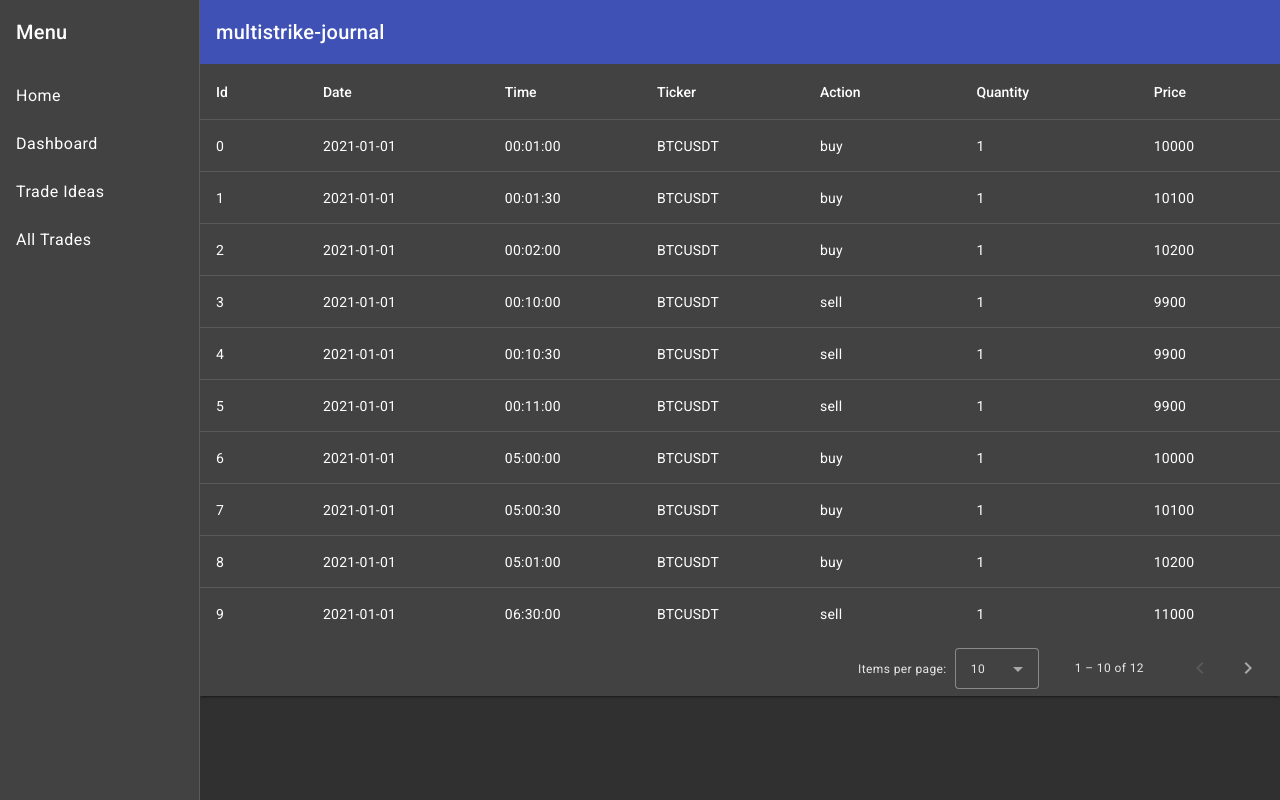
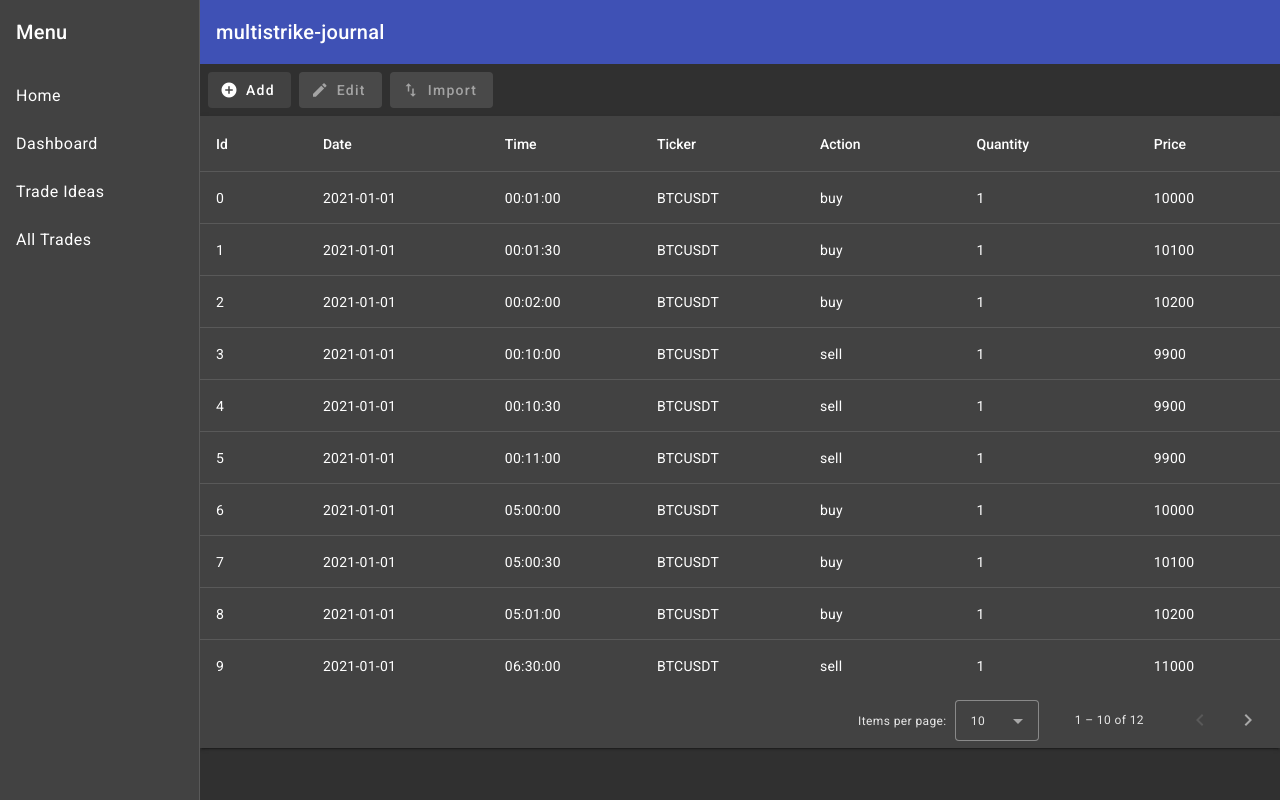
Before and after one commit to cmdellinger/multistrike-trade-journal, an Angular app: page /all_trades in a window 1280 px wide. Built offline with nearby package versions, Linux system fonts and the light colour scheme.

Commit message:
added "Add", "Edit", and "Import" buttons to "All Trades" page

```diff
--- a/src/app/all-trades-table/all-trades-table.component.css
+++ b/src/app/all-trades-table/all-trades-table.component.css
@@ -1,3 +1,34 @@
 .full-width-table {
   width: 100%;
 }
+
+section {
+  display: table;
+}
+
+.button-row {
+  display: table-cell;
+  max-width: 600px;
+  padding-left: 8px;
+}
+
+.button-row .mat-mdc-button-base {
+  margin: 8px 8px 8px 0;
+}
+
+.flex-container {
+  display: flex;
+  justify-content: space-between;
+  flex-wrap: wrap;
+}
+
+.button-container {
+  display: flex;
+  justify-content: center;
+  width: 120px;
+}
+
+.center-svg {
+  margin-left: auto;
+  margin-right: auto;
+}
--- a/src/app/all-trades-table/all-trades-table.component.html
+++ b/src/app/all-trades-table/all-trades-table.component.html
@@ -1,3 +1,20 @@
+<section>
+  <div class="button-row">
+    <button mat-flat-button>
+      Add
+      <mat-icon class="center-svg" aria-hidden="false" aria-label="add" fontIcon="add_circle"></mat-icon>
+    </button>
+    <button mat-flat-button disabled>
+      Edit
+      <mat-icon aria-hidden="false" aria-label="edit" fontIcon="edit"></mat-icon>
+    </button>
+    <button mat-flat-button disabled>
+      Import
+      <mat-icon aria-hidden="false" aria-label="import" fontIcon="import_export"></mat-icon>
+    </button>
+  </div>
+</section>
+
 <div class="mat-elevation-z2">
   <table mat-table class="full-width-table" matSort aria-label="Elements">
     <!-- Id Column -->
```
Also changed, not shown: src/app/all-trades-table/all-trades-table.component.ts (+9 -1 lines).
